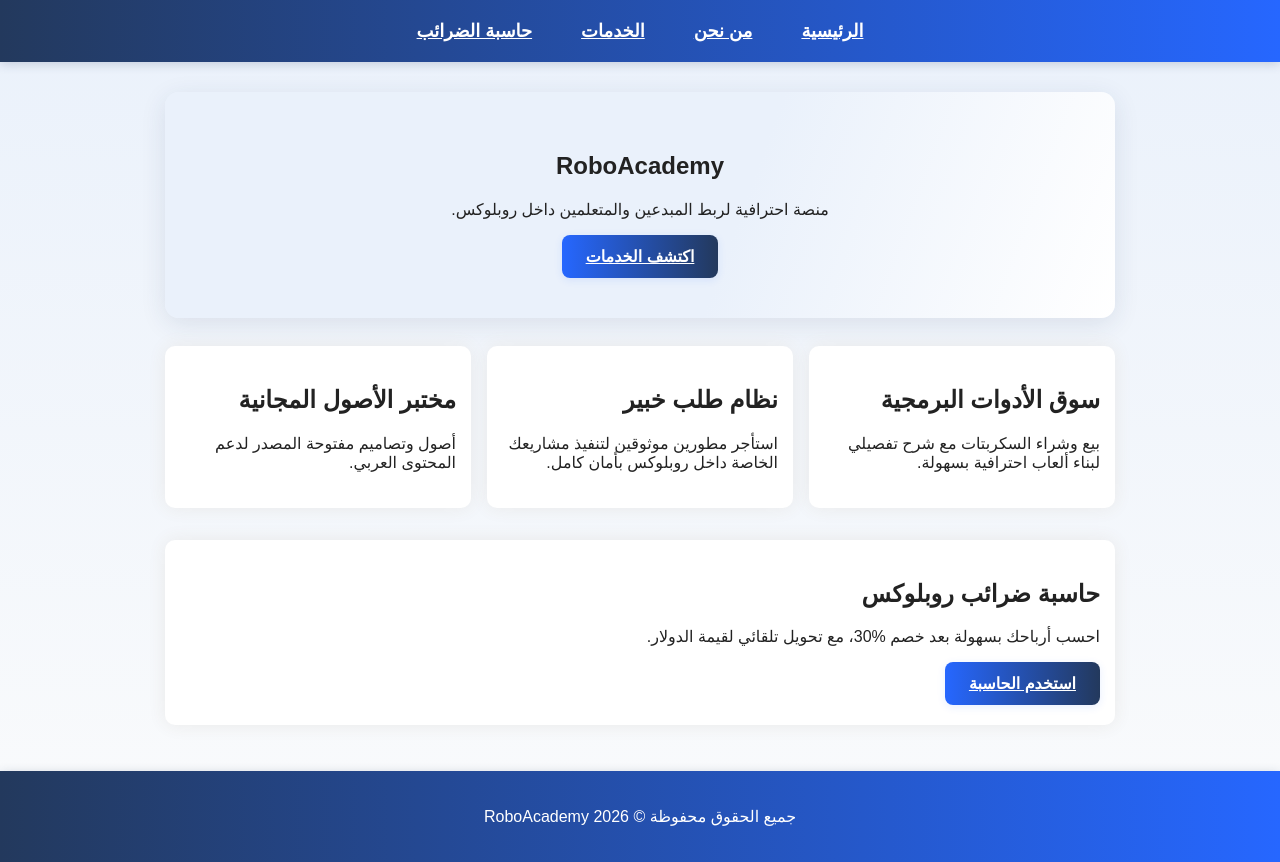
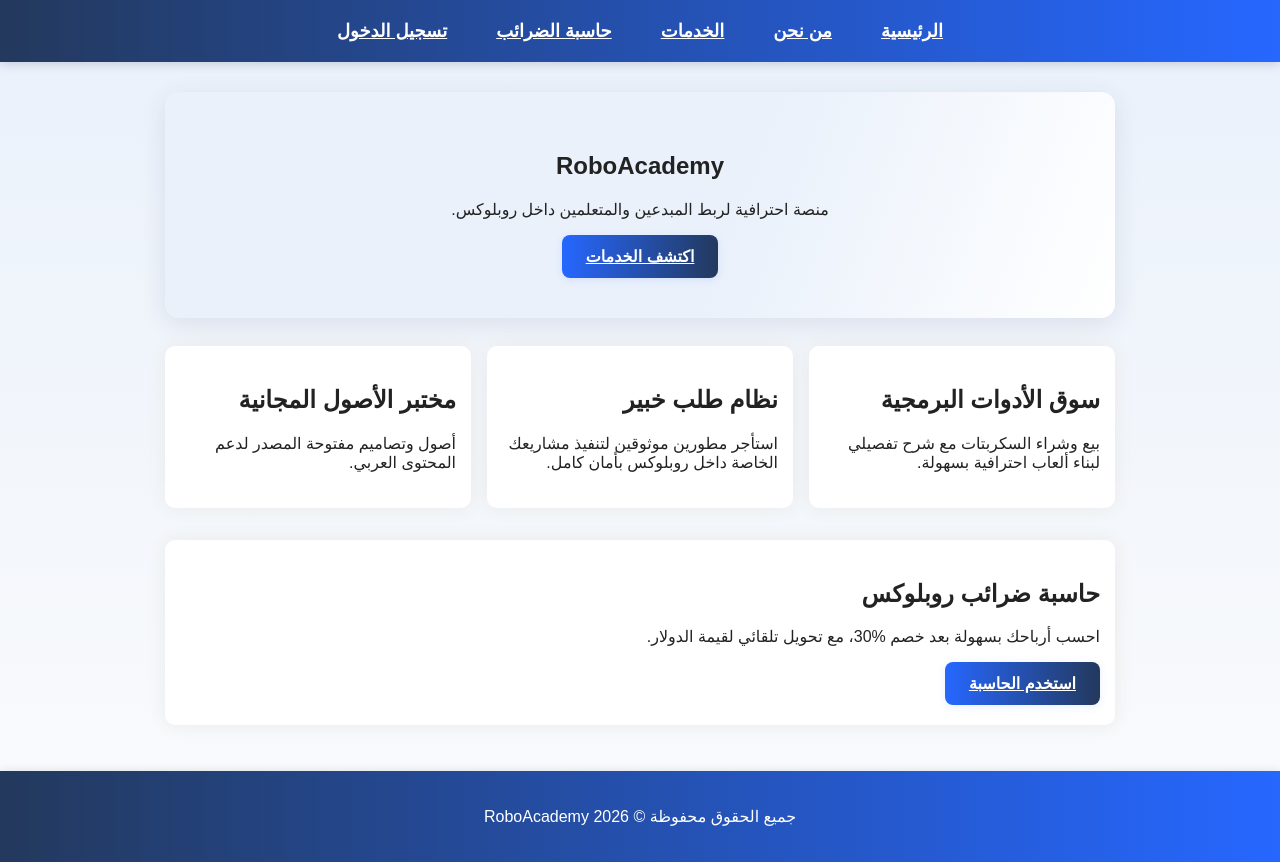
Before and after one commit to diaasifoumerabet-ux/RoboAcademy, a plain HTML site: page index.html in a window 1280 px wide. Drawn offline with nearby package versions, Linux system fonts and the light colour scheme; files that its build step writes are made by us from their sources.

Commit message:
Update header.html

```diff
--- a/includes/header.html
+++ b/includes/header.html
@@ -5,6 +5,7 @@
             <li><a href="about.html">من نحن</a></li>
             <li><a href="services.html">الخدمات</a></li>
             <li><a href="calculator.html">حاسبة الضرائب</a></li>
+            <li><a href="login.html">تسجيل الدخول</a></li>
         </ul>
         <button id="nav-toggle" aria-label="فتح القائمة">☰</button>
     </nav>
```
